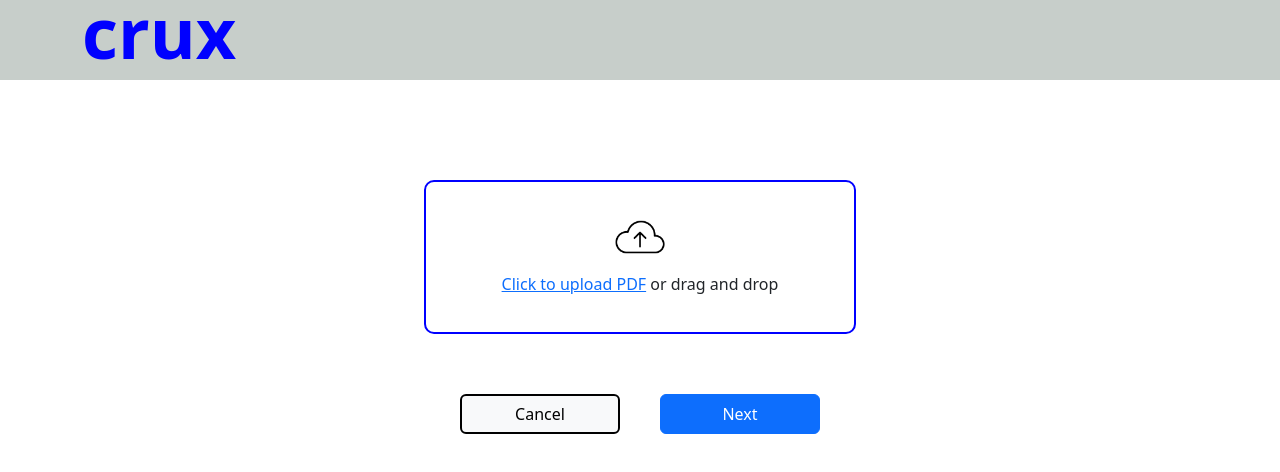
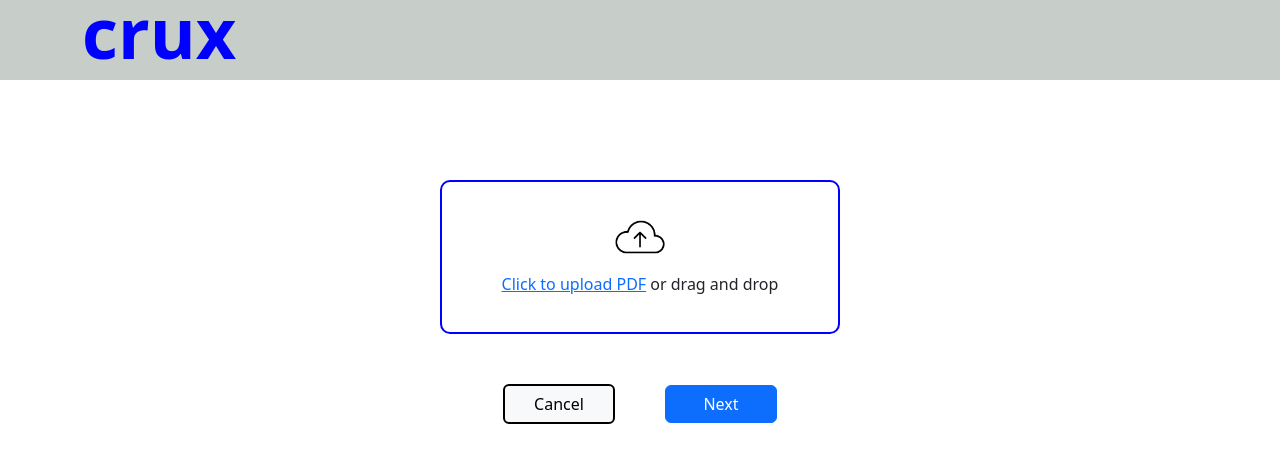
Before and after one commit to AakibAlam/cv-shortlister-frontend, a React (Vite) app: page / in a window 1280 px wide. Shown: the top 472 px of the page. Built offline with nearby package versions, Linux system fonts and the light colour scheme.

Commit message:
fixed responsiveness

```diff
--- a/src/App.css
+++ b/src/App.css
@@ -2,3 +2,7 @@
   background-color: rgba(199, 206, 202, 0.999);
   height: 80px;
 }
+
+body {
+  overflow-x: hidden;
+}
--- a/src/DetailForm.jsx
+++ b/src/DetailForm.jsx
@@ -19,23 +19,33 @@ const OverlayCard = ({ onClose, details }) => {
                   </p>
                   <Row style={{ marginBottom: "10px" }}>
                     <Col sm={3}>Name</Col>
-                    <Col sm={9}>{item.name}</Col>
+                    <Col sm={9} style={{ color: "gray" }}>
+                      {item.name}
+                    </Col>
                   </Row>
                   <Row style={{ marginBottom: "10px" }}>
                     <Col sm={3}>Branch</Col>
-                    <Col sm={9}>{item.branch}</Col>
+                    <Col sm={9} style={{ color: "gray" }}>
+                      {item.branch}
+                    </Col>
                   </Row>
                   <Row style={{ marginBottom: "10px" }}>
                     <Col sm={3}>CGPA</Col>
-                    <Col sm={9}>{item.cgpa}</Col>
+                    <Col sm={9} style={{ color: "gray" }}>
+                      {item.cgpa}
+                    </Col>
                   </Row>
                   <Row style={{ marginBottom: "10px" }}>
                     <Col sm={3}>Start</Col>
-                    <Col sm={9}>{item.start}</Col>
+                    <Col sm={9} style={{ color: "gray" }}>
+                      {item.start}
+                    </Col>
                   </Row>
                   <Row style={{ marginBottom: "10px" }}>
                     <Col sm={3}>End</Col>
-                    <Col sm={9}>{item.end}</Col>
+                    <Col sm={9} style={{ color: "gray" }}>
+                      {item.end}
+                    </Col>
                   </Row>
                 </div>
               ))}
@@ -52,26 +62,34 @@ const OverlayCard = ({ onClose, details }) => {
                   </p>
                   <Row style={{ marginBottom: "10px" }}>
                     <Col sm={4}>Role</Col>
-                    <Col sm={8}>{item.role}</Col>
+                    <Col sm={8} style={{ color: "gray" }}>
+                      {item.role}
+                    </Col>
                   </Row>
                   <Row style={{ marginBottom: "10px" }}>
                     <Col sm={4}>Short Description</Col>
-                    <Col sm={8}>{item.short_description}</Col>
+                    <Col sm={8} style={{ color: "gray" }}>
+                      {item.short_description}
+                    </Col>
                   </Row>
                   <Row style={{ marginBottom: "10px" }}>
                     <Col sm={4}>Tech Stack</Col>
-                    <Col sm={8}>{item.tech_stack}</Col>
+                    <Col sm={8} style={{ color: "gray" }}>
+                      {item.tech_stack}
+                    </Col>
                   </Row>
                   <Row style={{ marginBottom: "10px" }}>
                     <Col sm={4}>Time Duration</Col>
-                    <Col sm={8}>
+                    <Col sm={8} style={{ color: "gray" }}>
                       {item.time_duration?.start} - {item.time_duration?.end} (
                       {item.time_duration?.duration_months} months)
                     </Col>
                   </Row>
                   <Row style={{ marginBottom: "10px" }}>
                     <Col sm={4}>Relevance Score</Col>
-                    <Col sm={8}>{item.relevancy}</Col>
+                    <Col sm={8} style={{ color: "gray" }}>
+                      {item.relevancy}
+                    </Col>
                   </Row>
                 </div>
               ))}
@@ -88,22 +106,28 @@ const OverlayCard = ({ onClose, details }) => {
                   </p>
                   <Row style={{ marginBottom: "10px" }}>
                     <Col sm={4}>Short Description</Col>
-                    <Col sm={8}>{item.short_description}</Col>
+                    <Col sm={8} style={{ color: "gray" }}>
+                      {item.short_description}
+                    </Col>
                   </Row>
                   <Row style={{ marginBottom: "10px" }}>
                     <Col sm={4}>Tech Stack</Col>
-                    <Col sm={8}>{item.tech_stack}</Col>
+                    <Col sm={8} style={{ color: "gray" }}>
+                      {item.tech_stack}
+                    </Col>
                   </Row>
                   <Row style={{ marginBottom: "10px" }}>
                     <Col sm={4}>Time Duration</Col>
-                    <Col sm={8}>
+                    <Col sm={8} style={{ color: "gray" }}>
                       {item.time_duration?.start} - {item.time_duration?.end} (
                       {item.time_duration?.duration_months} months)
                     </Col>
                   </Row>
                   <Row style={{ marginBottom: "10px" }}>
                     <Col sm={4}>Relevance Score</Col>
-                    <Col sm={8}>{item.relevancy}</Col>
+                    <Col sm={8} style={{ color: "gray" }}>
+                      {item.relevancy}
+                    </Col>
                   </Row>
                 </div>
               ))}
@@ -132,13 +156,15 @@ const OverlayCard = ({ onClose, details }) => {
       <div
         style={{
           backgroundColor: "#fff",
-          padding: "20px",
+          padding: "10px",
           borderRadius: "10px",
           position: "relative",
-          width: "60%",
-          height: "70%", // Adjust this height as needed
-          overflow: "auto", // Enable scrolling if content exceeds container height
+          width: "90%",
+          height: "70%",
+          overflow: "auto",
           textAlign: "left",
+          maxWidth: "600px",
+          marginLeft: "0px",
         }}
       >
         <div style={{ margin: "50px" }}>
@@ -156,7 +182,6 @@ const OverlayCard = ({ onClose, details }) => {
           <div style={{ marginBottom: "20px" }}>
             <button
               style={{
-                marginRight: "10px",
                 backgroundColor:
                   activeSection === "education" ? "aliceblue" : "transparent",
               }}
@@ -166,7 +191,6 @@ const OverlayCard = ({ onClose, details }) => {
             </button>
             <button
               style={{
-                marginRight: "10px",
                 backgroundColor:
                   activeSection === "projects" ? "aliceblue" : "transparent",
               }}
@@ -183,7 +207,7 @@ const OverlayCard = ({ onClose, details }) => {
               }}
               onClick={() => setActiveSection("Professional Experience")}
             >
-              Work Experience
+              Work-Exp
             </button>
           </div>
           {renderSection(activeSection)}
--- a/src/FileUpload.jsx
+++ b/src/FileUpload.jsx
@@ -1,7 +1,6 @@
 import React, { useState, useRef, useEffect } from "react";
 import dragDrop from "../public/static/drag-and-drop-icon.jpg";
 import Button from "react-bootstrap/Button";
-import { Row, Col } from "react-bootstrap";
 import FileCard from "./ResumeCard";
 import OverlayCard from "./RoleForm";
 import axios from "axios";
@@ -77,28 +76,18 @@ const FileUploadComponent = () => {
   };
 
   return (
-    <>
-      <Row>
-        <Col sm={4}></Col>
-        <Col
-          sm={4}
-          style={{
-            display: "flex",
-            flexDirection: "column",
-            alignItems: "center",
-            textAlign: "center",
-          }}
-        >
+    <div style={{ maxWidth: "500px", margin: "100px auto" }}>
       <div
         onDrop={handleDrop}
         onDragOver={handleDragOver}
         style={{
           border: "2px solid blue",
           padding: "20px",
-              marginTop: "100px",
           marginBottom: "20px",
           borderRadius: "10px",
-              width: "27rem",
+          textAlign: "center",
+          width: "80%",
+          margin: "auto",
         }}
       >
         <img src={dragDrop} alt="Drag and Drop" style={{ width: "70px" }} />
@@ -118,8 +107,7 @@ const FileUploadComponent = () => {
         />
       </div>
       {selectedFiles.length > 0 && (
-            <div>
-              <h3>Uploaded Resumes:</h3>
+        <div style={{ textAlign: "left", marginTop: "30px" }}>
           {selectedFiles.map((file, index) => (
             <div key={index} style={{ marginBottom: "10px" }}>
               <FileCard file={file} onDelete={() => handleDelete(index)} />{" "}
@@ -127,29 +115,26 @@ const FileUploadComponent = () => {
           ))}
         </div>
       )}
-
-          <div
-            style={{ margin: "20px" }}
-            className="d-flex justify-content-between"
-          >
+      <div style={{ textAlign: "center", marginTop: "50px" }}>
         <Button
           variant="light"
           style={{
-                width: "10rem",
+            width: "7rem",
             border: "2px solid #000",
-                margin: "20px",
+            marginRight: "50px",
           }}
           onClick={handleOnCancel}
         >
           Cancel
-            </Button>{" "}
+        </Button>
+
         <Button
           variant="primary"
-              style={{ width: "10rem", margin: "20px" }}
+          style={{ width: "7rem" }}
           onClick={handleNextButtonClick}
         >
           Next
-            </Button>{" "}
+        </Button>
       </div>
       {showOverlay && (
         <OverlayCard
@@ -158,10 +143,7 @@ const FileUploadComponent = () => {
           onSubmit={handleSubmit}
         />
       )}
-        </Col>
-        <Col sm={4}></Col>
-      </Row>
-    </>
+    </div>
   );
 };
 
--- a/src/ResponseTable.jsx
+++ b/src/ResponseTable.jsx
@@ -38,7 +38,7 @@ function ResponseTable() {
               <tr>
                 <th>Name</th>
                 <th>Score</th>
-                <th>Resume Link</th>
+                <th>Resume</th>
                 <th>Details</th>
               </tr>
             </thead>
@@ -60,9 +60,7 @@ function ResponseTable() {
                       </a>
                     </td>
                     <td>
-                      <a onClick={() => handleViewDetails(data)}>
-                        View Details
-                      </a>
+                      <a onClick={() => handleViewDetails(data)}>View</a>
                     </td>
                   </tr>
                   <tr key={2 * index + 1}>
--- a/src/ResumeCard.jsx
+++ b/src/ResumeCard.jsx
@@ -5,7 +5,7 @@ import { faFilePdf, faTimesCircle } from "@fortawesome/free-solid-svg-icons";
 
 const FileCard = ({ file, onDelete }) => {
   return (
-    <Card style={{ width: "27rem", margin: "auto" }}>
+    <Card style={{ width: "80%", maxWidth: "500px", margin: "auto" }}>
       <Card.Body
         style={{
           display: "flex",
@@ -13,14 +13,8 @@ const FileCard = ({ file, onDelete }) => {
           justifyContent: "space-between",
         }}
       >
-        <div
-          style={{
-            display: "flex",
-            alignItems: "center",
-            flexGrow: 1,
-          }}
-        >
-          <FontAwesomeIcon icon={faFilePdf} style={{ marginRight: "10px" }} />
+        <div>
+          <FontAwesomeIcon icon={faFilePdf} style={{ marginRight: "20px" }} />
           <a
             href={URL.createObjectURL(file)}
             target="_blank"
@@ -32,7 +26,7 @@ const FileCard = ({ file, onDelete }) => {
         <FontAwesomeIcon
           icon={faTimesCircle}
           style={{ cursor: "pointer" }}
-          onClick={onDelete} // Fixed this line
+          onClick={onDelete}
         />
       </Card.Body>
     </Card>
--- a/src/RoleForm.jsx
+++ b/src/RoleForm.jsx
@@ -57,7 +57,7 @@ const OverlayCard = ({ onClose, selectedFiles, onSubmit }) => {
           padding: "20px",
           borderRadius: "10px",
           position: "relative",
-          width: "28rem",
+          width: "24rem",
           textAlign: "left",
         }}
       >
```
Lines whose indentation alone changed are shown as unchanged.
